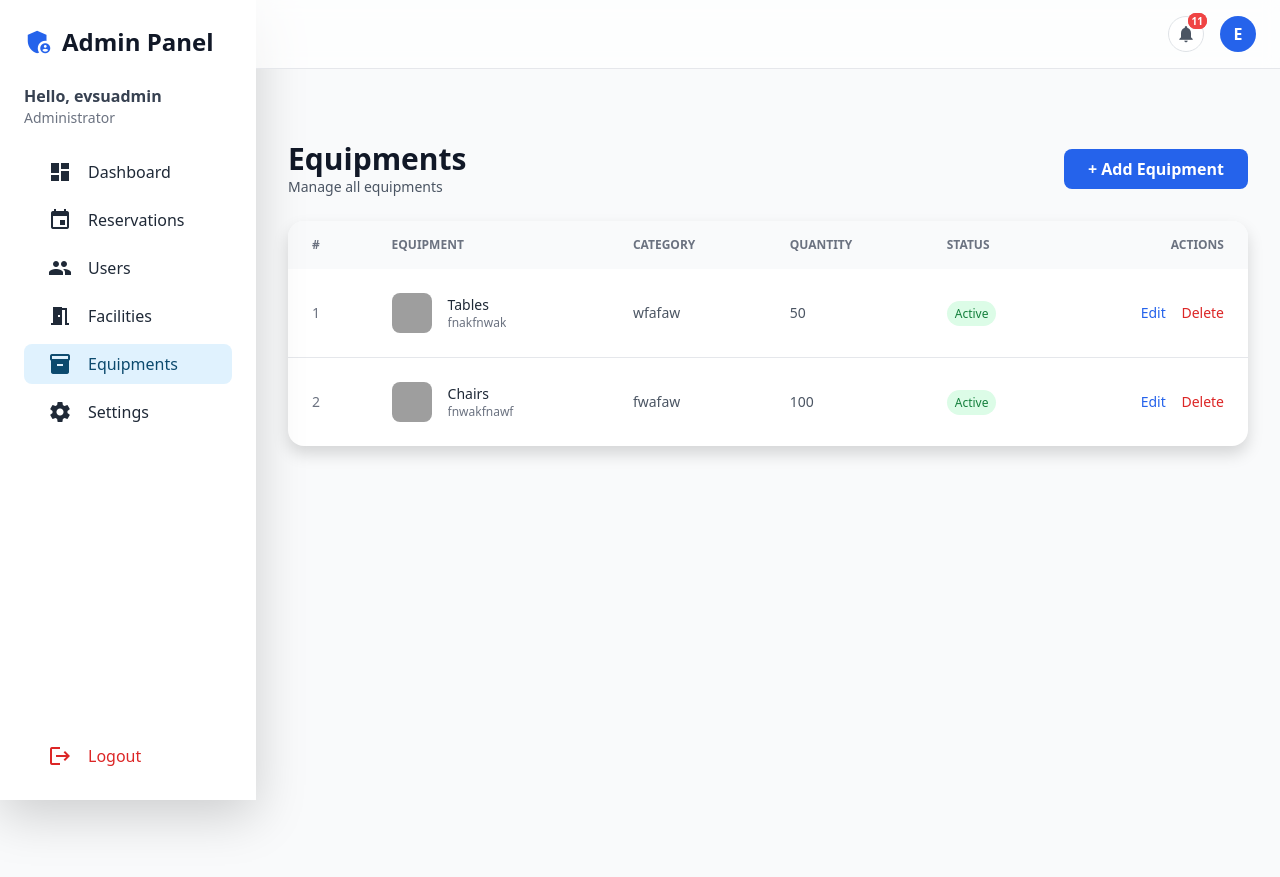
After one commit to kakay22/evsu_reservation_booking, a Django app: page /admin_equipments/ in a window 1280 px wide. The commit adds this page. Run offline with Django 5.2, Linux system fonts and the light colour scheme; a user stored in the database is signed in; data comes from the database, SQL or seed files in the repository; both versions use the stored data as it was after the commit; some libraries are stand-ins or nearby versions; grey boxes are pictures that could not be loaded.

Commit message:
04/17/2026

```diff
--- a/core/urls.py
+++ b/core/urls.py
@@ -15,6 +15,8 @@ urlpatterns = [
     path('admin_dashboard/', views.admin_dashboard, name='admin_dashboard'),
     path('admin_facilities/', views.admin_facilities, name='admin_facilities'),
     path('admin/facility/delete/<int:id>/', views.delete_facility, name='delete_facility'),
+    path('admin_equipments/', views.admin_equipments, name='admin_equipments'),
+    path('admin_equipment/delete/<int:id>/', views.delete_equipment, name='delete_equipment'),
     path('admin_users/', views.admin_users, name='admin_users'),
     path("users/edit/<int:user_id>/", views.edit_user, name="edit_user"),
     path("users/delete/<int:user_id>/", views.delete_user, name="delete_user"),
--- a/core/views.py
+++ b/core/views.py
@@ -540,6 +540,62 @@ def delete_facility(request, id):
     facility.delete()
     return redirect("admin_facilities")
 
+#equipment management
+@login_required
+@user_passes_test(is_admin)
+def admin_equipments(request):
+    equipments = Equipment.objects.all().order_by('-id')
+
+    if request.method == "POST":
+        equipment_id = request.POST.get("equipment_id")
+
+        name = request.POST.get("name")
+        category = request.POST.get("category")
+        quantity = request.POST.get("quantity") or 1
+        description = request.POST.get("description")
+        is_active = request.POST.get("is_active") == "on"
+        image = request.FILES.get("image")
+
+        if equipment_id:
+            # UPDATE
+            equipment = Equipment.objects.get(id=equipment_id)
+            equipment.name = name
+            equipment.category = category
+            equipment.quantity = quantity
+            equipment.description = description
+            equipment.is_active = is_active
+
+            if image:
+                equipment.image = image
+
+            equipment.save()
+
+        else:
+            # CREATE
+            Equipment.objects.create(
+                name=name,
+                category=category,
+                quantity=quantity,
+                description=description,
+                is_active=is_active,
+                image=image
+            )
+
+        return redirect('admin_equipments')
+
+    return render(request, 'admin/admin_equipments.html', {
+        'equipments': equipments
+    })
+
+
+def delete_equipment(request, id):
+    equipment = get_object_or_404(Equipment, id=id)
+
+    if request.method == "POST":
+        equipment.delete()
+        messages.success(request, "Equipment deleted successfully!")
+        return redirect('admin_equipments')
+
 # ---------- RESERVATIONS MANAGEMENT ----------
 @login_required
 @user_passes_test(is_admin)
--- a/templates/admin/admin_base.html
+++ b/templates/admin/admin_base.html
@@ -134,28 +134,65 @@
 
 <body class="font-sans text-gray-800 flex">
 
-    <div id="toast" class="fixed bottom-5 right-5 hidden px-4 py-2 rounded-lg text-white shadow-lg z-50"></div>
+    <div id="toast" class="fixed bottom-5 right-5 px-4 py-2 pr-10 rounded-lg text-white shadow-lg z-50
+     opacity-0 translate-y-3 pointer-events-none transition-all duration-300">
+
+        <span id="toastMessage"></span>
+
+        <!-- X button -->
+        <button onclick="closeToast()"
+            class="absolute top-1 right-2 text-white/80 hover:text-white text-lg leading-none">
+            &times;
+        </button>
+    </div>
+
+    {% if messages %}
+    <script>
+        document.addEventListener("DOMContentLoaded", function () {
+            {% for message in messages %}
+            showToast("{{ message|escapejs }}",
+                "{% if message.tags == 'success' %}success{% else %}error{% endif %}");
+            {% endfor %}
+        });
+    </script>
+    {% endif %}
 
     <script>
         function showToast(message, type = "success") {
-            const toast = document.getElementById('toast');
-            toast.innerText = message;
+            const toast = document.getElementById("toast");
+            const msg = document.getElementById("toastMessage");
 
-            toast.className = `fixed bottom-5 right-5 px-4 py-2 rounded-lg text-white shadow-lg z-50 ${type === "success" ? "bg-green-600" : "bg-red-600"
-                }`;
+            if (!toast || !msg) return;
 
-            toast.classList.remove('hidden');
+            const isSuccess = type === "success";
 
-            setTimeout(() => {
-                toast.classList.add('hidden');
-            }, 2500);
+            msg.textContent = message;
+
+            toast.className =
+                "fixed bottom-5 right-5 px-4 py-2 pr-10 rounded-lg text-white shadow-lg z-50 transition-all duration-300 " +
+                (isSuccess ? "bg-green-600" : "bg-red-600");
+
+            toast.classList.remove("opacity-0", "translate-y-3", "pointer-events-none");
+            toast.classList.add("opacity-100", "translate-y-0");
+
+            clearTimeout(window.toastTimeout);
+            window.toastTimeout = setTimeout(closeToast, 2500);
+        }
+
+        function closeToast() {
+            const toast = document.getElementById("toast");
+            if (!toast) return;
+
+            toast.classList.add("opacity-0", "translate-y-3", "pointer-events-none");
         }
 
         function setLoading(btn, isLoading) {
+            if (!btn) return;
+
             if (isLoading) {
                 btn.disabled = true;
                 btn.dataset.original = btn.innerHTML;
-                btn.innerHTML = "⏳";
+                btn.innerHTML = "⏳ Loading...";
             } else {
                 btn.disabled = false;
                 btn.innerHTML = btn.dataset.original;
@@ -199,6 +236,12 @@
                     class="flex items-center gap-3 px-4 py-2 rounded-lg hover:bg-gray-100 {% if request.resolver_match.url_name == 'admin_facilities' %}active{% endif %}">
                     <span class="material-icons">meeting_room</span>
                     Facilities
+                </a>
+
+                <a href="{% url 'admin_equipments' %}"
+                    class="flex items-center gap-3 px-4 py-2 rounded-lg hover:bg-gray-100 {% if request.resolver_match.url_name == 'admin_equipments' %}active{% endif %}">
+                    <span class="material-icons">inventory_2</span>
+                    Equipments
                 </a>
 
                 <a href="{% url 'admin_settings' %}"
@@ -322,32 +365,74 @@
 
     <!-- ---------- MOBILE NAV ---------- -->
     <div id="mobileNav" class="md:hidden mobile-nav">
+
         <a href="{% url 'admin_dashboard' %}"
             class="{% if request.resolver_match.url_name == 'admin_dashboard' %}active{% endif %}">
             <span class="material-icons text-lg">dashboard</span>
             <span>Dashboard</span>
         </a>
+
         <a href="{% url 'admin_reservations' %}"
             class="{% if request.resolver_match.url_name == 'admin_reservations' %}active{% endif %}">
             <span class="material-icons text-lg">event</span>
             <span>Reserve</span>
         </a>
+
         <a href="{% url 'admin_users' %}"
             class="{% if request.resolver_match.url_name == 'admin_users' %}active{% endif %}">
             <span class="material-icons text-lg">people</span>
             <span>Users</span>
         </a>
+
         <a href="{% url 'admin_facilities' %}"
             class="{% if request.resolver_match.url_name == 'admin_facilities' %}active{% endif %}">
             <span class="material-icons text-lg">meeting_room</span>
             <span>Facilities</span>
         </a>
 
-        <a href="#" onclick="openModal()" class="text-red-500 flex flex-col items-center">
-            <span class="material-icons text-lg">logout</span>
-            <span>Logout</span>
+        <a href="{% url 'admin_equipments' %}"
+            class="{% if request.resolver_match.url_name == 'admin_equipments' %}active{% endif %}">
+            <span class="material-icons text-lg">inventory_2</span>
+            <span>Equipments</span>
         </a>
+
+        <!-- MORE BUTTON -->
+        <a onclick="toggleMoreMenu()"
+            class="flex flex-col items-center justify-center gap-0 text-gray-600 text-xs cursor-pointer">
+            <span class="material-icons text-lg">more_horiz</span>
+            <span>More</span>
+        </a>
+
     </div>
+
+    <!-- ✅ FLOATING DROPDOWN (OUTSIDE NAV) -->
+    <div id="moreMenu" class="hidden fixed bottom-20 right-4 bg-white shadow-xl rounded-xl w-44 py-2 z-50">
+
+        <a href="{% url 'admin_settings' %}" class="flex items-center gap-2 px-4 py-2 hover:bg-gray-100">
+            <span class="material-icons text-sm">settings</span>
+            Settings
+        </a>
+
+        <button onclick="openModal()" class="w-full flex items-center gap-2 px-4 py-2 text-red-500 hover:bg-gray-100">
+            <span class="material-icons text-sm">logout</span>
+            Logout
+        </button>
+
+    </div>
+
+    <script>
+        function toggleMoreMenu() {
+            const menu = document.getElementById("moreMenu");
+            menu.classList.toggle("hidden");
+        }
+
+        document.addEventListener("click", function (e) {
+            const menu = document.getElementById("moreMenu");
+            if (!e.target.closest("#mobileNav") && !e.target.closest("#moreMenu")) {
+                menu.classList.add("hidden");
+            }
+        });
+    </script>
 
     <!-- ---------- LOGOUT MODAL (ADDED) ---------- -->
     <div id="logoutModal" class="fixed inset-0 bg-black/40 hidden items-center justify-center z-50">
--- /dev/null
+++ b/templates/admin/admin_equipments.html
@@ -0,0 +1,295 @@
+{% extends 'admin/admin_base.html' %}
+{% block title %}Equipment Management{% endblock %}
+
+{% block content %}
+<div class="w-full max-w-full sm:max-w-2xl md:max-w-5xl lg:max-w-6xl mx-auto px-3 sm:px-5 py-5 space-y-6">
+
+    <!-- HEADER -->
+    <div class="flex flex-col gap-3 md:flex-row md:justify-between md:items-center">
+        <div>
+            <h2 class="text-xl sm:text-2xl md:text-3xl font-bold text-gray-900">Equipments</h2>
+            <p class="text-gray-600 text-sm">Manage all equipments</p>
+        </div>
+
+        <button
+            data-bs-toggle="modal"
+            data-bs-target="#equipmentModal"
+            onclick="openCreateModal()"
+            class="w-full sm:w-auto bg-blue-600 hover:bg-blue-700 text-white font-semibold py-2 px-4 rounded-lg">
+            + Add Equipment
+        </button>
+    </div>
+
+    <!-- ================= MOBILE CARDS ================= -->
+    <div class="space-y-3 md:hidden">
+        {% for equipment in equipments %}
+        <div class="bg-white shadow rounded-xl p-3 space-y-2">
+
+            <div class="flex items-center gap-3">
+                <img src="{% if equipment.image %}{{ equipment.image.url }}{% else %}https://images.unsplash.com/photo-1581092335397-9583eb92d232{% endif %}"
+                     class="w-12 h-12 rounded-lg object-cover">
+
+                <div class="flex-1">
+                    <p class="font-semibold text-gray-900 text-sm">{{ equipment.name }}</p>
+                    <p class="text-xs text-gray-500 truncate">
+                        {{ equipment.description|default:"No description" }}
+                    </p>
+                </div>
+            </div>
+
+            <div class="text-xs text-gray-600">
+                <p><strong>Category:</strong> {{ equipment.category|default:"N/A" }}</p>
+                <p><strong>Quantity:</strong> {{ equipment.quantity }}</p>
+            </div>
+
+            <div class="flex justify-between items-center">
+
+                <span class="text-xs px-2 py-1 rounded-full
+                    {% if equipment.is_active %}
+                        bg-green-100 text-green-700
+                    {% else %}
+                        bg-red-100 text-red-700
+                    {% endif %}">
+                    {% if equipment.is_active %}Active{% else %}Inactive{% endif %}
+                </span>
+
+                <div class="flex gap-3 text-xs">
+                    <button data-bs-toggle="modal" data-bs-target="#equipmentModal"
+                        onclick="openEditModal('{{ equipment.id }}','{{ equipment.name|escapejs }}','{{ equipment.category|escapejs }}','{{ equipment.quantity }}','{{ equipment.description|escapejs }}','{{ equipment.is_active }}')"
+                        class="text-blue-600">
+                        Edit
+                    </button>
+
+                    <button data-bs-toggle="modal" data-bs-target="#deleteModal"
+                        onclick="openDeleteModal('{{ equipment.id }}')"
+                        class="text-red-600">
+                        Delete
+                    </button>
+                </div>
+
+            </div>
+
+        </div>
+        {% endfor %}
+    </div>
+
+    <!-- ================= DESKTOP TABLE ================= -->
+    <div class="hidden md:block bg-white shadow rounded-2xl overflow-hidden">
+
+        <table class="w-full text-sm">
+
+            <thead class="bg-gray-50 text-xs uppercase text-gray-500">
+                <tr>
+                    <th class="px-6 py-3 text-left">#</th>
+                    <th class="px-6 py-3 text-left">Equipment</th>
+                    <th class="px-6 py-3 text-left">Category</th>
+                    <th class="px-6 py-3 text-left">Quantity</th>
+                    <th class="px-6 py-3 text-left">Status</th>
+                    <th class="px-6 py-3 text-right">Actions</th>
+                </tr>
+            </thead>
+
+            <tbody class="divide-y">
+                {% for equipment in equipments %}
+                <tr class="hover:bg-gray-50">
+
+                    <td class="px-6 py-4 text-gray-500">{{ forloop.counter }}</td>
+
+                    <td class="px-6 py-4">
+                        <div class="flex items-center gap-3">
+                            <img src="{% if equipment.image %}{{ equipment.image.url }}{% else %}https://images.unsplash.com/photo-1581092335397-9583eb92d232{% endif %}"
+                                 class="w-10 h-10 rounded-lg object-cover">
+
+                            <div>
+                                <p class="font-medium">{{ equipment.name }}</p>
+                                <p class="text-xs text-gray-500 truncate max-w-[200px]">
+                                    {{ equipment.description|default:"No description" }}
+                                </p>
+                            </div>
+                        </div>
+                    </td>
+
+                    <td class="px-6 py-4 text-gray-600">{{ equipment.category|default:"N/A" }}</td>
+                    <td class="px-6 py-4 text-gray-600">{{ equipment.quantity }}</td>
+
+                    <td class="px-6 py-4">
+                        {% if equipment.is_active %}
+                        <span class="bg-green-100 text-green-700 px-2 py-1 text-xs rounded-full">Active</span>
+                        {% else %}
+                        <span class="bg-red-100 text-red-700 px-2 py-1 text-xs rounded-full">Inactive</span>
+                        {% endif %}
+                    </td>
+
+                    <td class="px-6 py-4 text-right">
+                        <button data-bs-toggle="modal" data-bs-target="#equipmentModal"
+                            onclick="openEditModal('{{ equipment.id }}','{{ equipment.name|escapejs }}','{{ equipment.category|escapejs }}','{{ equipment.quantity }}','{{ equipment.description|escapejs }}','{{ equipment.is_active }}')"
+                            class="text-blue-600 mr-3">
+                            Edit
+                        </button>
+
+                        <button data-bs-toggle="modal" data-bs-target="#deleteModal"
+                            onclick="openDeleteModal('{{ equipment.id }}')"
+                            class="text-red-600">
+                            Delete
+                        </button>
+                    </td>
+
+                </tr>
+                {% endfor %}
+            </tbody>
+
+        </table>
+    </div>
+
+</div>
+
+<!-- ================= EQUIPMENT MODAL ================= -->
+<div class="modal fade" id="equipmentModal" tabindex="-1">
+    <div class="modal-dialog modal-lg modal-dialog-centered">
+        <div class="modal-content rounded-2xl p-4">
+
+            <button type="button" class="btn-close ms-auto" data-bs-dismiss="modal"></button>
+
+            <h2 id="modalTitle" class="text-lg font-semibold mb-4"></h2>
+
+            <form method="POST" enctype="multipart/form-data">
+                {% csrf_token %}
+                <input type="hidden" name="equipment_id" id="equipment_id">
+
+                <div class="grid gap-3">
+
+                    <div>
+                        <label class="text-sm text-gray-600">Equipment Name</label>
+                        <input name="name" id="name" class="w-full border p-2 rounded-lg mt-1">
+                    </div>
+
+                    <div>
+                        <label class="text-sm text-gray-600">Category</label>
+                        <input name="category" id="category" class="w-full border p-2 rounded-lg mt-1">
+                    </div>
+
+                    <div>
+                        <label class="text-sm text-gray-600">Quantity</label>
+                        <input name="quantity" id="quantity" type="number" class="w-full border p-2 rounded-lg mt-1">
+                    </div>
+
+                    <div>
+                        <label class="text-sm text-gray-600">Description</label>
+                        <textarea name="description" id="description" class="w-full border p-2 rounded-lg mt-1"></textarea>
+                    </div>
+
+                    <div>
+                        <label class="text-sm text-gray-600">Image</label>
+
+                        <div id="dropZone" class="border-2 border-dashed p-4 text-center rounded-lg cursor-pointer mt-1">
+                            <p class="text-xs text-gray-500">Click or drag image</p>
+                            <input type="file" name="image" id="imageInput" hidden>
+
+                            <div class="mt-3 relative inline-block">
+                                <img id="preview" class="w-24 h-24 rounded-lg hidden">
+                                <button type="button" onclick="removeImage()"
+                                    id="removeImgBtn"
+                                    class="hidden absolute -top-2 -right-2 bg-red-600 text-white w-6 h-6 rounded-full text-xs">
+                                    ✕
+                                </button>
+                            </div>
+                        </div>
+                    </div>
+
+                    <label class="flex items-center gap-2 text-sm">
+                        <input type="checkbox" name="is_active" id="is_active"> Active
+                    </label>
+
+                </div>
+
+                <div class="flex justify-end gap-2 mt-4">
+                    <button type="button" data-bs-dismiss="modal" class="px-4 py-2 border rounded-lg">Cancel</button>
+                    <button class="px-4 py-2 bg-blue-600 text-white rounded-lg">Save</button>
+                </div>
+
+            </form>
+
+        </div>
+    </div>
+</div>
+
+<!-- ================= DELETE MODAL ================= -->
+<div class="modal fade" id="deleteModal" tabindex="-1">
+    <div class="modal-dialog modal-dialog-centered">
+        <div class="modal-content p-4 text-center rounded-xl">
+
+            <button type="button" class="btn-close ms-auto" data-bs-dismiss="modal"></button>
+
+            <p class="text-lg font-semibold">Delete this equipment?</p>
+
+            <form method="POST" id="deleteForm">
+                {% csrf_token %}
+                <button class="bg-red-600 text-white px-4 py-2 mt-4 rounded-lg w-full">
+                    Yes, Delete
+                </button>
+            </form>
+
+            <button class="mt-2 text-gray-500" data-bs-dismiss="modal">Cancel</button>
+
+        </div>
+    </div>
+</div>
+
+<script>
+function openCreateModal(){
+    resetForm();
+    document.getElementById("modalTitle").innerText="Create Equipment";
+}
+
+function openEditModal(id,name,category,quantity,desc,is_active){
+    resetForm();
+    document.getElementById("modalTitle").innerText="Edit Equipment";
+    document.getElementById("equipment_id").value=id;
+    document.getElementById("name").value=name;
+    document.getElementById("category").value=category;
+    document.getElementById("quantity").value=quantity;
+    document.getElementById("description").value=desc;
+    document.getElementById("is_active").checked=(is_active==="True");
+}
+
+function openDeleteModal(id){
+    document.getElementById("deleteForm").action=`/admin_equipment/delete/${id}/`;
+}
+
+/* IMAGE (same as facilities) */
+const input=document.getElementById("imageInput");
+const preview=document.getElementById("preview");
+const removeBtn=document.getElementById("removeImgBtn");
+const dropZone=document.getElementById("dropZone");
+
+dropZone.onclick=()=>input.click();
+input.onchange=e=>showPreview(e.target.files[0]);
+
+function showPreview(file){
+    const reader=new FileReader();
+    reader.onload=e=>{
+        preview.src=e.target.result;
+        preview.classList.remove("hidden");
+        removeBtn.classList.remove("hidden");
+    };
+    reader.readAsDataURL(file);
+}
+
+function removeImage(){
+    input.value="";
+    preview.classList.add("hidden");
+    removeBtn.classList.add("hidden");
+}
+
+function resetForm(){
+    document.getElementById("equipment_id").value="";
+    document.getElementById("name").value="";
+    document.getElementById("category").value="";
+    document.getElementById("quantity").value="";
+    document.getElementById("description").value="";
+    document.getElementById("is_active").checked=false;
+    removeImage();
+}
+</script>
+
+{% endblock %}
```
Also changed, not shown: templates/core/home.html (+55 -11 lines), db.sqlite3, media/equipment/Screenshot_2026-04-10_133349.png (added).
